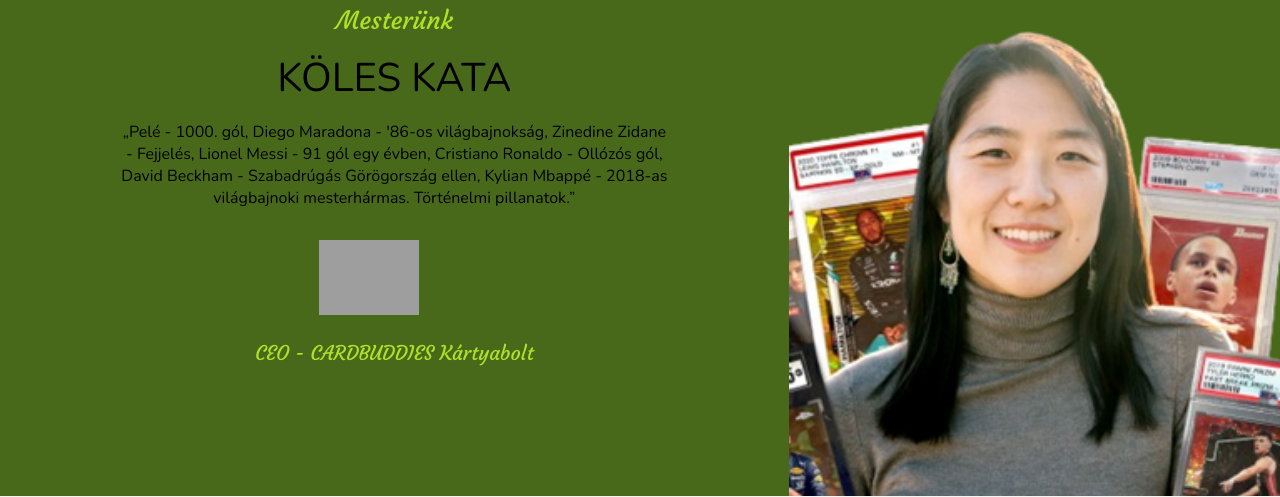
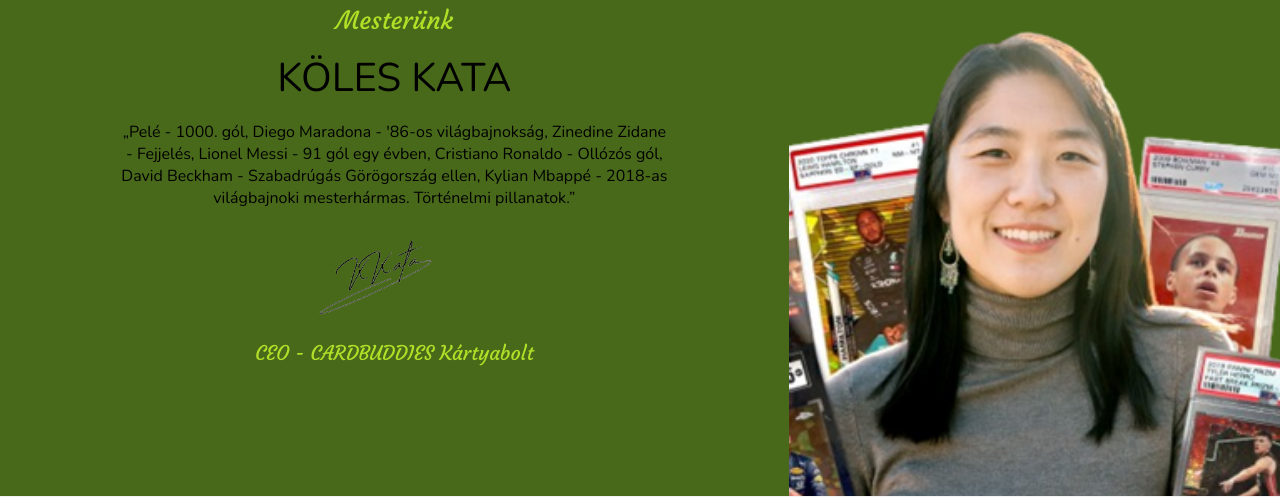
Before and after one commit to EKKE-App-Dev-Lab/CardBuddies, a PHP site: page /about.php in a window 1280 px wide. Shown: the part 626-1123 px from the top of the page. Run offline with PHP 8.4, Linux system fonts and the light colour scheme; some libraries are stand-ins or nearby versions; grey boxes are pictures that could not be loaded.

Commit message:
Fájlnév hiba javítása

```diff
--- a/Atish.css
+++ b/Atish.css
@@ -672,7 +672,7 @@
         }
 
         .baker-signature .signature-photo{
-            background-image: url("./Assets/images/4.aboutus/Sara_Signature.png");
+            background-image: url("./Assets/images/4.aboutus/Kata_Signature.png");
             padding-bottom: 50%;
             background-size:contain;
             background-repeat: no-repeat;
```
